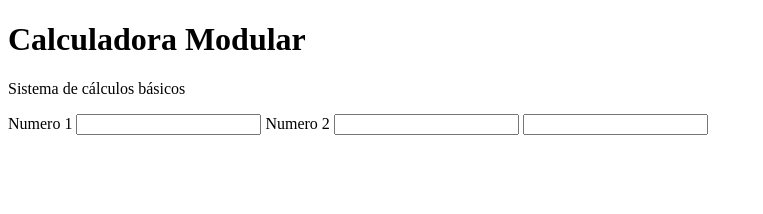
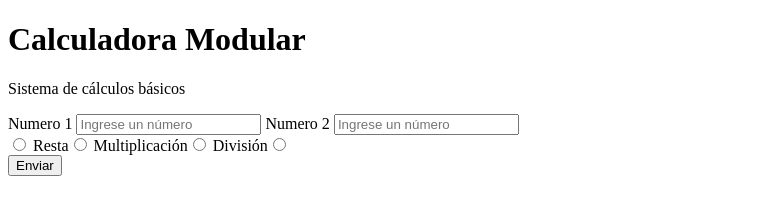
Before and after one commit to mnrondina/automationWeb, a plain HTML site: page index.html in a window 1280 px wide. Shown: the whole page, without its empty margins (0-763 px from the left). Drawn offline with Linux system fonts and the light colour scheme.

Commit message:
HTML full

```diff
--- a/index.html
+++ b/index.html
@@ -10,9 +10,17 @@
     <h1 id="titulo-principal">Calculadora Modular</h1>
     <p>Sistema de cálculos básicos</p>
     <form id="form-calculadora" action="#" method="post">
-        Numero 1 <input type="text" name="num1" id="num1">
-        Numero 2 <input type="text" name="num2" id="num2">
-        <input
+        Numero 1 <input type="text" name="num1" placeholder="Ingrese un número" id="num1">
+        Numero 2 <input type="text" name="num2" placeholder="Ingrese un número" id="num2">
+        <div><input type="radio" name="suma" id="suma">
+        Resta<input type="radio" name="resta" id="resta">
+        Multiplicación<input type="radio" name="multiplicacion" id="multiplicacion">
+        División<input type="radio" name="division" id="division">
+        </div>
+        <input type="button" value="Enviar" id="btnenviar">
+
+
+
     </form>
 
 </body>
```
